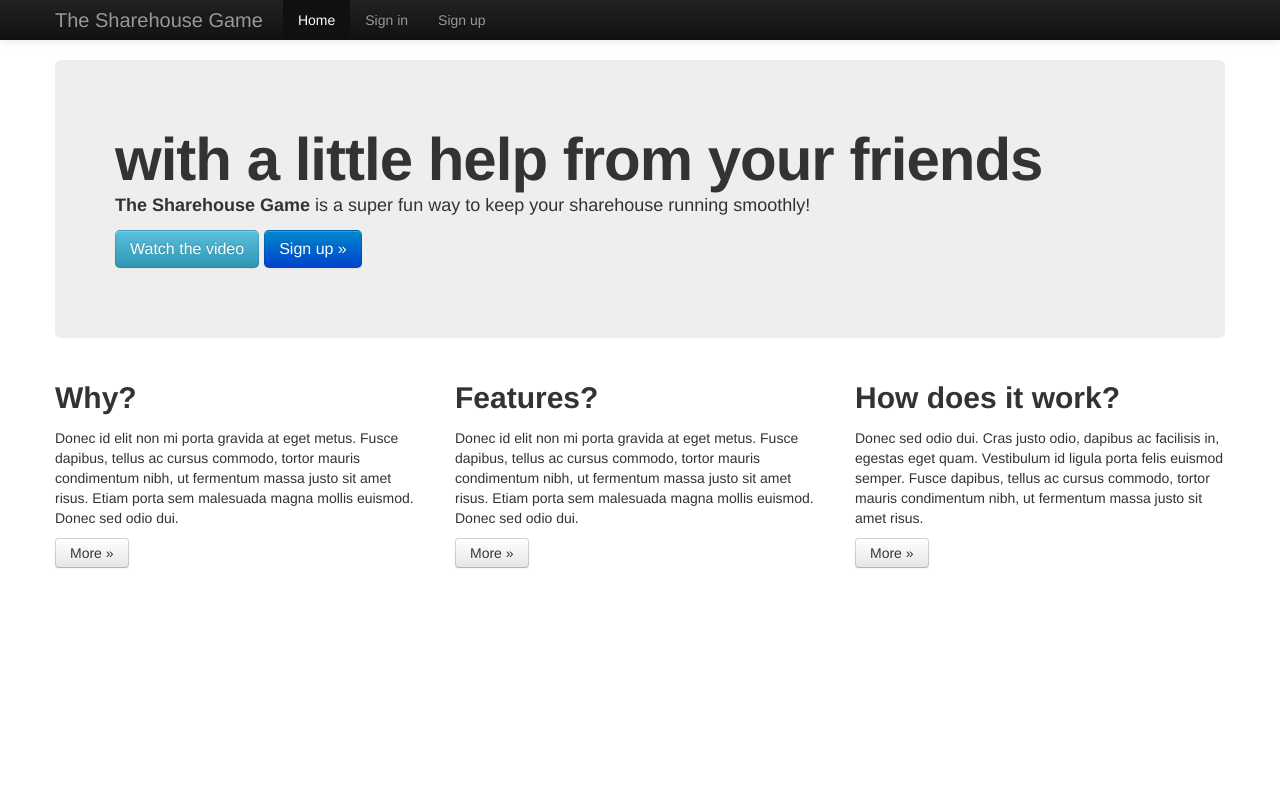
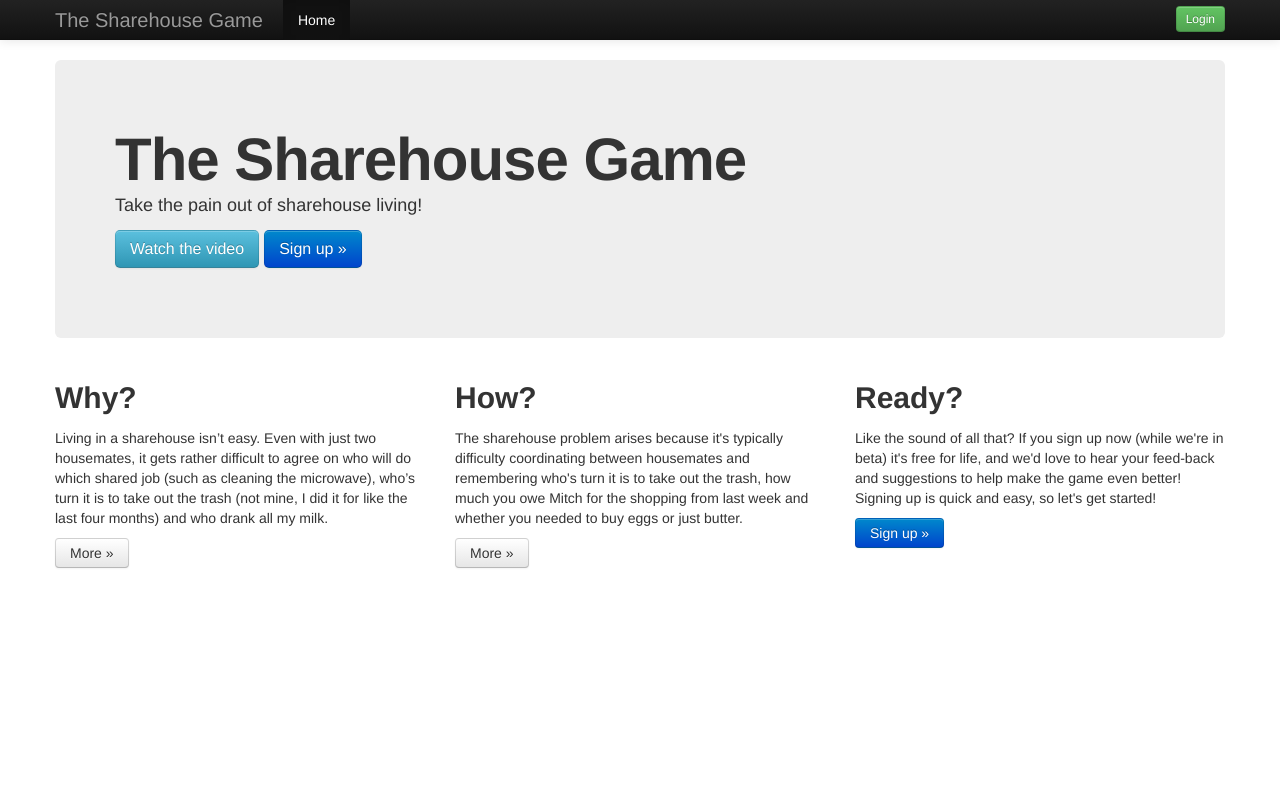
Before and after one commit to xlfe/sharehousegame, a Python web app: template GoogleAppEngine/templates/base.html in a window 1280 px wide. Shown: the top 808 px of the page. Run offline with Jinja, Linux system fonts and the light colour scheme; the template is opened without the code that fills it, so the values that code supplies are empty; some libraries are stand-ins or nearby versions.

Commit message:
improved landing page copy

```diff
--- a/GoogleAppEngine/css/main.css
+++ b/GoogleAppEngine/css/main.css
@@ -25,3 +25,6 @@ footer a:hover {
     height: 100%;
     margin: 0 auto;
 }
+a.brand {
+    position: relative;
+}
--- a/GoogleAppEngine/templates/base.html
+++ b/GoogleAppEngine/templates/base.html
@@ -30,12 +30,17 @@
         <div class="navbar navbar-inverse navbar-fixed-top">
             <div class="navbar-inner">
                 <div class="container">
-                    <a class="btn btn-navbar" data-toggle="collapse" data-target=".nav-collapse">
-                        <span class="icon-bar"></span>
-                        <span class="icon-bar"></span>
-                        <span class="icon-bar"></span>
+
+                    {% if is_logged_in %}
+                        <a href="#logout" class="btn btn-small btn-warning pull-right" data-toggle="modal" >Logout</a>
+                    {% else %}
+
+
+                        <a href="#login" class="btn btn-small btn-success pull-right" data-toggle="modal" >Login</a>
+                    {% endif %}
+
+                    <a class="brand" href="#">The Sharehouse Game
                     </a>
-                    <a class="brand" href="#">The Sharehouse Game</a>
                     <div class="nav-collapse collapse">
                         <ul class="nav">
                             <li class="active"><a href="#">Home</a></li>
@@ -57,11 +62,6 @@
                                 </ul>
                             </li>
 
-                            {% else %}
-                            <li> <a href="#signin">Sign in</a></li>
-
-                            <li> <a href="#signup" data-toggle="modal" >Sign up</a></li>
-
                             {% endif %}
 
                         </ul>
@@ -80,7 +80,7 @@
 
             {% else %}
 
-                {% include "landing.html" %}
+                {% include "not_logged_in.html" %}
 
             {% endif %}
         </div> <!-- /container -->
@@ -90,7 +90,7 @@
 
     <footer>
       <div class="container">
-        <p>&copy; <a href="http://pv.tl">pv.tl</a> 2012</p>
+        <p>&copy; <a href="http://is.pv.tl">pv.tl</a> 2012</p>
       </div>
     </footer>
 
--- a/GoogleAppEngine/templates/landing.html
+++ /dev/null
@@ -1,43 +0,0 @@
-
-
-        <div class="modal hide fade" id="signup" tabindex="-1" role="dialog" aria-labelledby="myModalLabel" aria-hidden="true">
-          <div class="modal-header">
-            <button type="button" class="close" data-dismiss="modal" aria-hidden="true">x</button>
-            <h3 id="myModalLabel">Modal header</h3>
-          </div>
-          <div class="modal-body">
-            <p>One fine body…</p>
-          </div>
-          <div class="modal-footer">
-            <button class="btn" data-dismiss="modal" aria-hidden="true">Close</button>
-            <button class="btn btn-primary">Save changes</button>
-          </div>
-        </div>
-
-
-            <div class="hero-unit">
-                <h1>with a little help from your friends</h1>
-                <p><strong>The Sharehouse Game</strong> is a super fun way to keep your sharehouse running smoothly!</p>
-                <p><a class="btn btn-info btn-large">Watch the video</a> <a href="#signup" data-toggle="modal" class="btn btn-primary btn-large">Sign up &raquo;</a></p>
-            </div>
-
-            <!-- Example row of columns -->
-            <div class="row">
-                <div class="span4">
-                    <h2>Why?</h2>
-                    <p>Donec id elit non mi porta gravida at eget metus.
-                    Fusce dapibus, tellus ac cursus commodo, tortor mauris condimentum nibh, ut fermentum massa
-                    justo sit amet risus. Etiam porta sem malesuada magna mollis euismod. Donec sed odio dui. </p>
-                    <p><a class="btn" href="#">More &raquo;</a></p>
-                </div>
-                <div class="span4">
-                    <h2>Features?</h2>
-                    <p>Donec id elit non mi porta gravida at eget metus. Fusce dapibus, tellus ac cursus commodo, tortor mauris condimentum nibh, ut fermentum massa justo sit amet risus. Etiam porta sem malesuada magna mollis euismod. Donec sed odio dui. </p>
-                    <p><a class="btn" href="#">More &raquo;</a></p>
-               </div>
-                <div class="span4">
-                    <h2>How does it work?</h2>
-                    <p>Donec sed odio dui. Cras justo odio, dapibus ac facilisis in, egestas eget quam. Vestibulum id ligula porta felis euismod semper. Fusce dapibus, tellus ac cursus commodo, tortor mauris condimentum nibh, ut fermentum massa justo sit amet risus.</p>
-                    <p><a class="btn" href="#">More &raquo;</a></p>
-                </div>
-            </div>
--- /dev/null
+++ b/GoogleAppEngine/templates/not_logged_in.html
@@ -0,0 +1,134 @@
+
+
+<div class="modal hide fade" id="signup" tabindex="-1" role="dialog" aria-labelledby="myModalLabel" aria-hidden="true">
+ <div class="modal-header">
+   <button type="button" class="close" data-dismiss="modal" aria-hidden="true">x</button>
+   <h3 id="myModalLabel">Signup</h3>
+ </div>
+ <div class="modal-body">
+   <p>One fine body…</p>
+ </div>
+ <div class="modal-footer">
+   <button class="btn" data-dismiss="modal" aria-hidden="true">Close</button>
+   <button class="btn btn-primary">Signup</button>
+ </div>
+</div>
+
+<div class="modal hide fade" id="login" tabindex="-1" role="dialog" aria-labelledby="myModalLabel" aria-hidden="true">
+          <div class="modal-header">
+            <button type="button" class="close" data-dismiss="modal" aria-hidden="true">x</button>
+            <h3 id="myModalLabel">Login </h3>
+          </div>
+          <div class="modal-body">
+            <p>One fine body…</p>
+          </div>
+          <div class="modal-footer">
+            <button class="btn" data-dismiss="modal" aria-hidden="true">Close</button>
+            <button class="btn btn-primary">Login</button>
+          </div>
+        </div>
+
+<div class="modal hide" id="why" tabindex="-1" role="dialog" aria-labelledby="myModalLabel" aria-hidden="true">
+  <div class="modal-header">
+    <button type="button" class="close" data-dismiss="modal" aria-hidden="true">x</button>
+
+    <h3 id="myModalLabel">Why play?</h3>
+  </div>
+
+  <div class="modal-body">
+
+     <p>Living in a disfunctional sharehouse is not fun (for most people at least!).
+     The Sharehouse Game helps solve these sharehouse problems in a fun and easy way!</p>
+
+    <hr>
+
+     <p>Some of the problems The Sharehouse Game solves:</p>
+
+    <h4>Co-ordination problem</h4>
+
+    <p>When was rent due again? How much did I owe you for the gas bill?</p>
+
+    <p>Life's too short to spend time worrying about these things!</p>
+
+    <h4>Tragedy of the Commons</h4>
+    <p>The <strong>tragedy of the commons</strong> is the name given to an age-old problem which arises
+    when shared places, objects and consumables are overused or exhausted.</p>
+
+    <p>This can only happen when the objects are:
+    <ul>
+      <li>rival (meaning they can be used up - if you drink my milk, I'm out of milk)</li>
+      <li>not excludable (I can't really put a padlock on the fridge, can I?)</li>
+    </ul>
+    </p>
+
+    <h4>Free rider problem</h4>
+    <p>Another age-old problem, a free rider (or freeloader) is someone who benefits from something without paying for it. </p>
+    <p>If your housemate always eats all the bread, but never goes shopping for bread, they might be freeriding!</p>
+
+  </div>
+
+  <div class="modal-footer">
+    <button class="btn btn-success" data-dismiss="modal" aria-hidden="true">Well, when you put it like that...</button>
+  </div>
+</div>
+
+
+<div class="modal hide" id="how" tabindex="-1" role="dialog" aria-labelledby="myModalLabel" aria-hidden="true">
+  <div class="modal-header">
+    <button type="button" class="close" data-dismiss="modal" aria-hidden="true">x</button>
+
+    <h3 id="myModalLabel">How could a game help?</h3>
+  </div>
+
+  <div class="modal-body">
+    <p>The Sharehouse Game does a few things:</p>
+
+    <p><strong>Points</strong>: You get points for completing tasks. Yep. Real world points.</p>
+
+    <p><strong>Reminders</strong>: You'll get automated reminders for important stuff like rent and bills, before they're due!</p>
+
+    <p><strong>Dashboard</strong>: Your house get's its own dashboard! At a glance you'll be able to see who's buying all the beer (or butter), who's got the most points for cleaning and who's been overseas for a month :)</p>
+
+    <p><strong>Coordination tools</strong>: What about a shared shopping list, or an aggregated bill view?
+
+    <p>We've got a few other tricks up our sleve to make your sharehouse awesome, easy and fun, but you'll have to sign up to see them :)</p>
+
+  </div>
+
+  <div class="modal-footer">
+    <button class="btn btn-success" data-dismiss="modal" aria-hidden="true">That does sound pretty good!</button>
+  </div>
+</div>
+
+
+
+
+   <div class="hero-unit">
+       <h1>The Sharehouse Game</h1>
+       <p>Take the pain out of sharehouse living!</p>
+       <p><a class="btn btn-info btn-large">Watch the video</a> <a href="#signup" data-toggle="modal" class="btn btn-primary btn-large">Sign up &raquo;</a></p>
+   </div>
+
+   <!-- Example row of columns -->
+   <div class="row">
+       <div class="span4">
+           <h2>Why?</h2>
+           <p>Living in a sharehouse isn’t easy. Even with just two housemates, it gets rather
+             difficult to agree on who will do which shared job (such as cleaning the microwave), who’s turn
+             it is to take out the trash (not mine, I did it for like the last four months) and who drank
+             all my milk.</p>
+           <p><a class="btn" data-toggle="modal" href="#why">More &raquo;</a></p>
+       </div>
+       <div class="span4">
+           <h2>How?</h2>
+           <p>The sharehouse problem arises because it's typically difficulty coordinating between housemates and remembering
+           who's turn it is to take out the trash, how much you owe Mitch for the shopping from last week and whether you
+           needed to buy eggs or just butter.</p>
+           <p><a class="btn" data-toggle="modal" href="#how">More &raquo;</a></p>
+      </div>
+       <div class="span4">
+           <h2>Ready?</h2>
+           <p>Like the sound of all that? If you sign up now (while we're in beta) it's free for life, and we'd love to hear your feed-back and suggestions to help make the game even better! Signing up is quick and easy, so let's get started! </p>
+           <p><a class="btn btn-primary" data-toggle="modal" href="#signup">Sign up &raquo;</a></p>
+       </div>
+   </div>
```
Also changed, not shown: GoogleAppEngine/app.yaml (+4 -4 lines).
